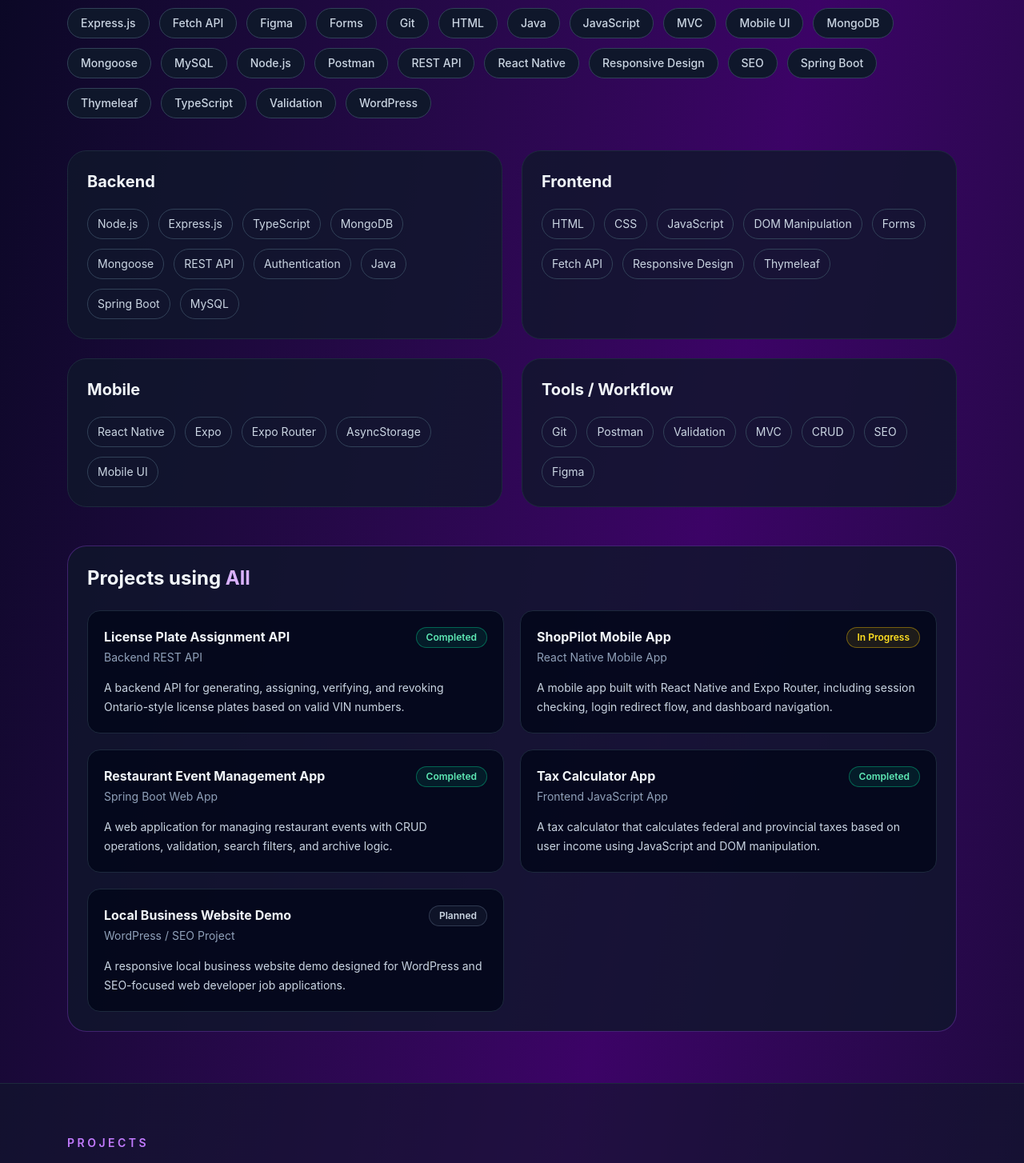
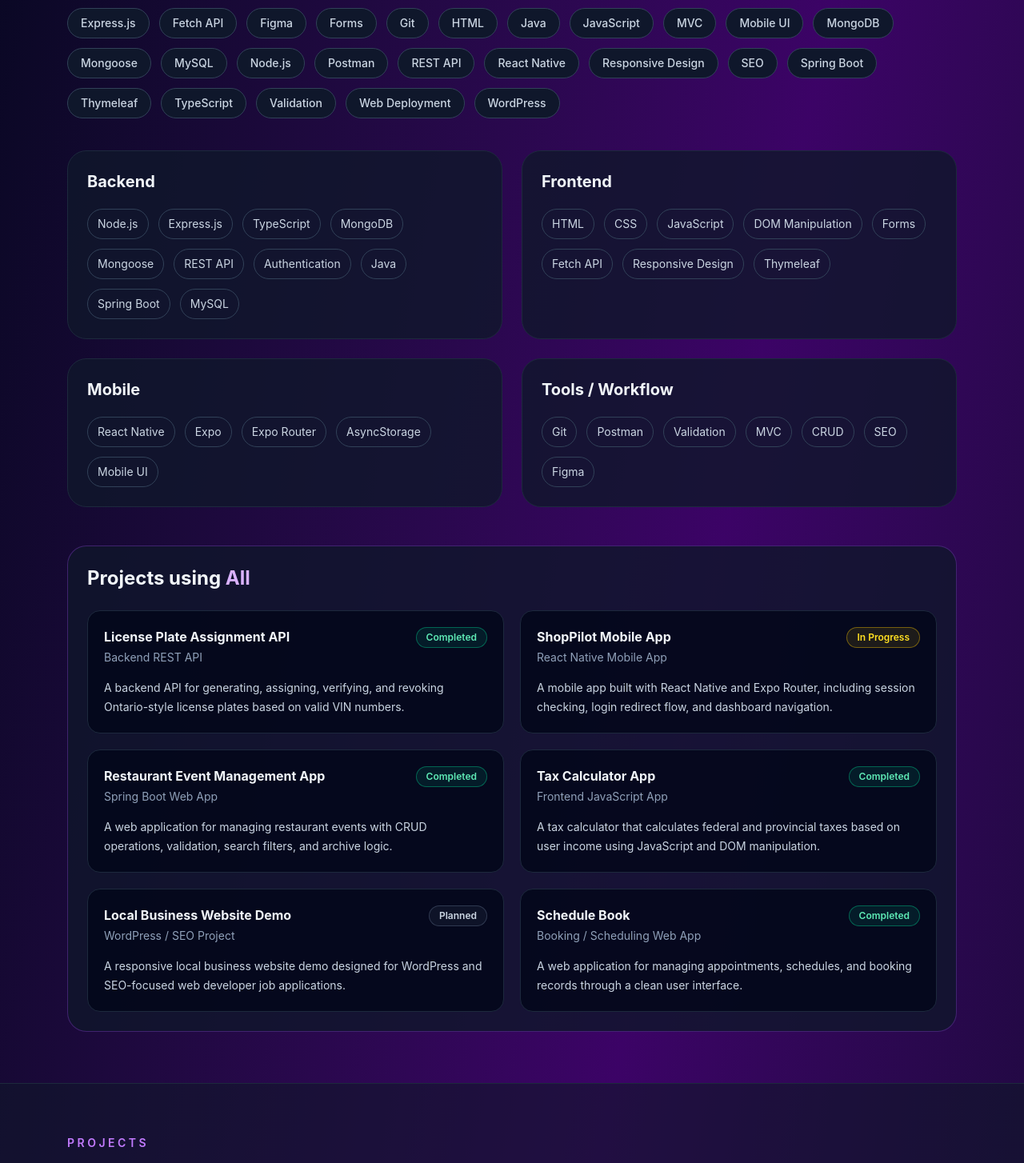
Before and after one commit to dominhtri055/tri-portfolio, a Next.js app: page / in a window 1280 px wide. Shown: the part 1190-2644 px from the top of the page at 80% size. Built offline with nearby package versions, Linux system fonts and the light colour scheme.

Commit message:
add demo project

```diff
--- a/app/page.tsx
+++ b/app/page.tsx
@@ -146,6 +146,33 @@ const projects: Project[] = [
       "Business-focused landing page",
     ],
   },
+  {
+  id: "schedule-book",
+  title: "Schedule Book",
+  subtitle: "Booking / Scheduling Web App",
+  description:
+    "A web application for managing appointments, schedules, and booking records through a clean user interface.",
+  status: "Completed",
+  skills: [
+    "HTML",
+    "CSS",
+    "JavaScript",
+    "Responsive Design",
+    "Forms",
+    "Validation",
+    "CRUD",
+    "Web Deployment",
+  ],
+  features: [
+    "Appointment scheduling",
+    "Booking form",
+    "Schedule management",
+    "Responsive layout",
+    "Form validation",
+    "Live web deployment",
+  ],
+  demo: "https://schedulebooker-web.onrender.com/",
+},
 ];
 
 const skillGroups = [
```
